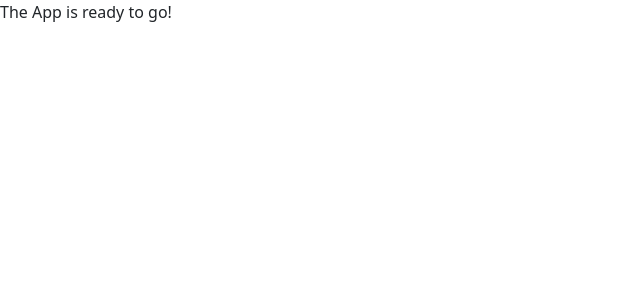
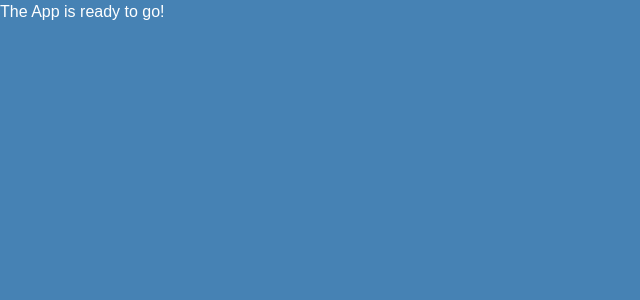
Before and after one commit to Jacobs1986/leitrim-pride, a React (Create React App) app in the folder client/: page / in a window 1280 px wide. Shown: the top 300 px of the page, without its empty margins (0-640 px from the left). Built offline with nearby package versions, Linux system fonts and the light colour scheme.

Commit message:
Added styling

```diff
--- a/client/src/App.css
+++ b/client/src/App.css
@@ -0,0 +1,13 @@
+body {
+    font-family: Arial, Arial, Helvetica, sans-serif !important;
+    background-color: steelblue !important;
+    color: white !important;
+}
+
+p {
+    font-size: 20px;
+}
+
+.centerText {
+    text-align: center;
+}
--- a/client/src/App.js
+++ b/client/src/App.js
@@ -1,4 +1,6 @@
 import React from "react";
+
+// Styling
 import './App.css'
 
 function App() {
```
